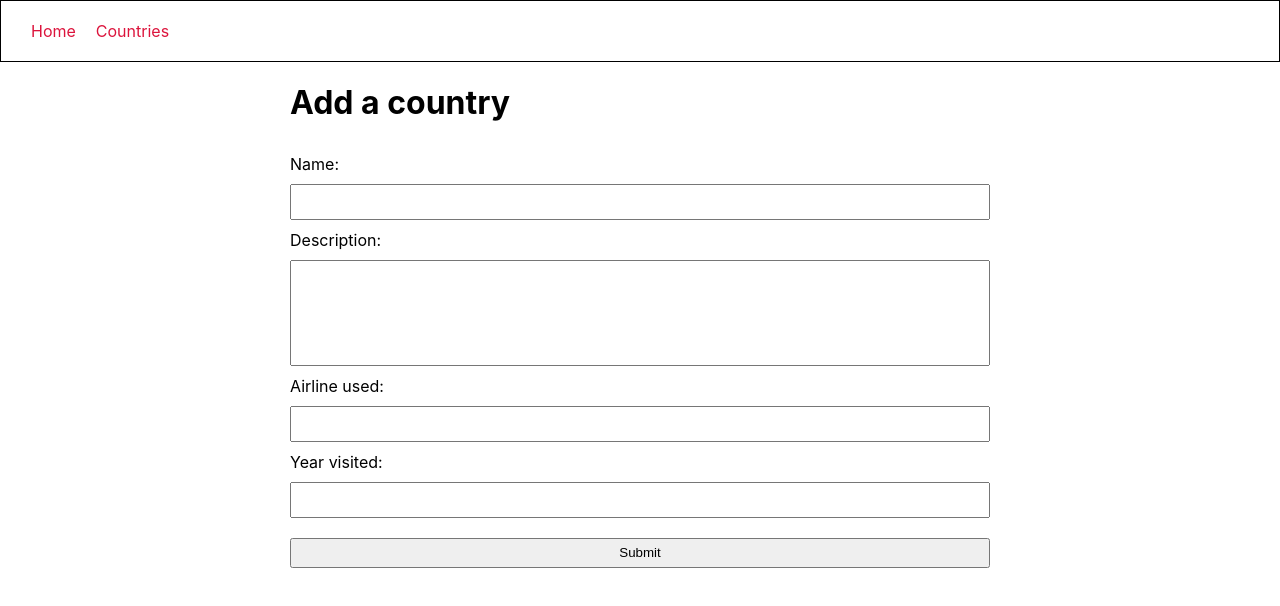
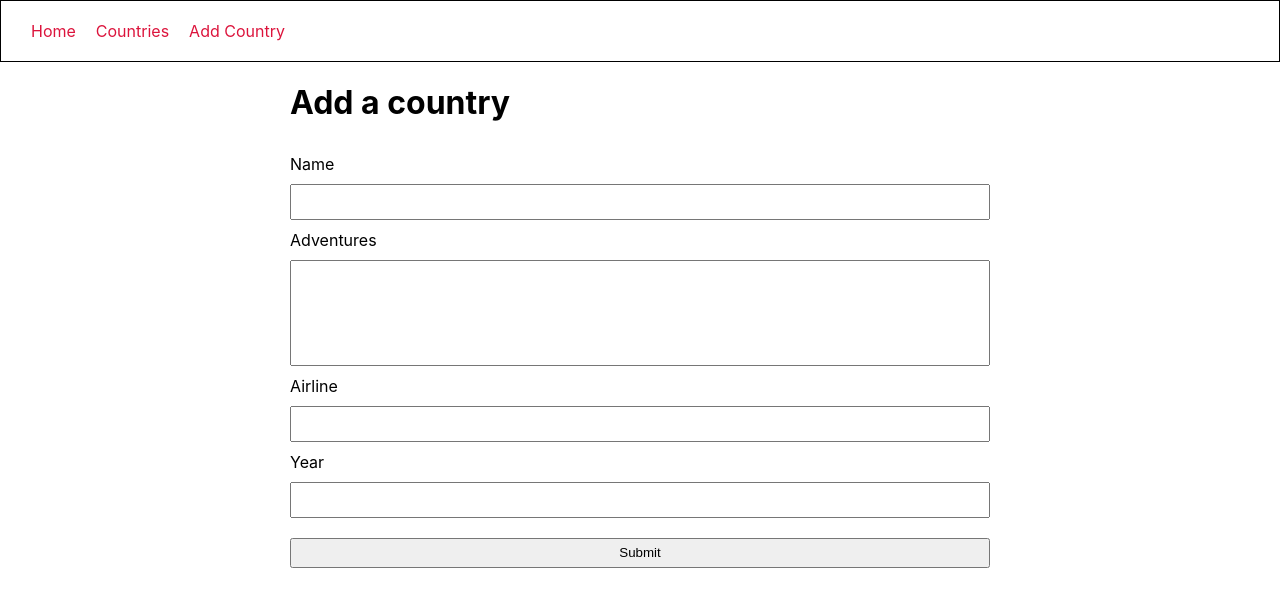
Before and after one commit to Aubyn92/countries_app_client, a React (Create React App) app: page /countries/create in a window 1280 px wide. Shown: the top 606 px of the page. Built offline with nearby package versions, Linux system fonts and the light colour scheme.

Commit message:
Each country given an edit link and its own id. A delete button implemented and moment.js added. Fixed event handlers in edit and create.

```diff
--- a/package.json
+++ b/package.json
@@ -6,6 +6,7 @@
     "@testing-library/jest-dom": "^4.2.4",
     "@testing-library/react": "^9.3.2",
     "@testing-library/user-event": "^7.1.2",
+    "moment": "^2.27.0",
     "react": "^16.13.1",
     "react-dom": "^16.13.1",
     "react-router-dom": "^5.2.0",
--- a/src/components/AddCountry.jsx
+++ b/src/components/AddCountry.jsx
@@ -2,38 +2,57 @@ import React from "react";
 
 class AddCountry extends React.Component {
   onInputChange = (event) => {
+    const key = event.target.id;
     this.setState({
-      [event.target.id]: event.target.value,
+      [key]: event.target.value,
     });
   };
 
   onFormSubmit = async (event) => {
     event.preventDefault();
-    // const body = {
-    //   country: this.state,
-    // };
+    const body = {
+      country: this.state,
+    };
     await fetch("http://localhost:3000/countries", {
       method: "POST",
       headers: {
         "Content-Type": "application/json",
       },
-      body: JSON.stringify(this.state),
+      body: JSON.stringify(body),
     });
     this.props.history.push("/countries");
   };
+
   render() {
     return (
       <div className="container">
-          <h1>Add a country</h1>
-        <form>
-          <label htmlFor="title">Name: </label>
-          <input type="text" name="name" id="name" />
-          <label htmlFor="description">Description: </label>
-          <textarea name="description" id="description"></textarea>
-          <label htmlFor="airline">Airline used: </label>
-          <input type="text" name="airline" id="airline" />
-          <label htmlFor="year">Year visited: </label>
-          <input type="text" name="year" id="year" />
+        <h1>Add a country</h1>
+        <form onSubmit={this.onFormSubmit}>
+          <label htmlFor="name">Name</label>
+          <input
+          type="text"
+          name="name"
+          id="name"
+          onChange={this.onInputChange}
+          />
+          <label htmlFor="description">Adventures</label>
+          <textarea
+          name="description"
+          id="description"
+          onChange={this.onInputChange}
+          ></textarea>
+          <label htmlFor="airline">Airline</label>
+          <input type="text"
+          name="airline"
+          id="airline"
+          onChange={this.onInputChange}
+          />
+          <label htmlFor="year">Year</label>
+          <input type="text"
+          name="year"
+          id="year"
+          onChange={this.onInputChange}
+          />
           <input type="submit" value="Submit" />
         </form>
       </div>
--- a/src/components/App.jsx
+++ b/src/components/App.jsx
@@ -1,11 +1,11 @@
-import React from 'react';
-import { Route, Switch } from 'react-router-dom';
-import Home from './Home';
-import Countries from './Countries';
-import NoMatch from './NoMatch';
+import React from "react";
+import { Route, Switch } from "react-router-dom";
+import Home from "./Home";
+import Countries from "./Countries";
+import NoMatch from "./NoMatch";
 import Navbar from "../shared/Navbar";
-import AddCountry from './AddCountry';
-import EditCountry from './EditCountry';
+import AddCountry from "./AddCountry";
+import EditCountry from "./EditCountry";
 
 class App extends React.Component {
   render() {
@@ -13,10 +13,9 @@ class App extends React.Component {
       <>
         <Navbar />
         <Switch>
-        <Route path="/countries/create" component={AddCountry} />
           <Route exact path="/countries/:id/edit" component={EditCountry} />
-        <Route path="/countries" component={Countries} />
-        <Route exact path="/countries" render={(props) => <Countries {...props} myProp="my prop" />} />
+          <Route exact path="/countries/create" component={AddCountry} />
+          <Route exact path="/countries" component={Countries} />
           <Route exact path="/" component={Home} />
           <Route component={NoMatch} />
         </Switch>
--- a/src/components/Countries.jsx
+++ b/src/components/Countries.jsx
@@ -1,39 +1,50 @@
-import React from 'react'
+import React from "react";
+import { Link } from "react-router-dom";
+import moment from "moment";
 
 class Countries extends React.Component {
-  state = { countries: [] }
+    // initial state
+  state = { countries: [] };
 
   getCountries = async () => {
-    const response = await fetch("http://localhost:3000/countries")
-    const countries = await response.json()
-    this.setState({ countries: countries })
-  }
+    const response = await fetch("http://localhost:3000/countries");
+    const countries = await response.json();
+    this.setState({ countries: countries });
+  };
+
+  deleteCountry = async (id) => {
+    await fetch(`http://localhost:3000/countries/${id}`, {
+      method: "DELETE",
+    });
+    this.getCountries();
+  };
 
   renderCountries = () => {
     return this.state.countries.map((country, index) => {
       return (
-        <div key={index}>
+        <div key={index} className="country">
           <h3>{country.name}</h3>
-          <p>Activities: {country.description}</p>
-          <p>Airline used: {country.airline}</p>
-          <p>Year visited: {country.year}</p>
-          <hr/>
+          <h4>Adventures: </h4><p>{country.description}</p>
+          <h4>Airline: </h4><p>{country.airline}</p>
+          <h4>Year: </h4><p>{country.year}</p>
+          <h5>{moment(country.created_at).startOf("minute").fromNow()}</h5>
+          <div className="edit-delete-container">
+            <Link to={`/countries/${country.id}/edit`}>Edit</Link>
+            <span onClick={() => this.deleteCountry(country.id)}>Delete</span>
+          </div>
+          <hr />
         </div>
-      )
-    })
-  }
+      );
+    });
+  };
 
   async componentDidMount() {
-    this.getCountries()
+    this.getCountries();
   }
 
   render() {
-    return (
-      <div>
-        {this.renderCountries()}
-      </div>
-    )
+    return <div>{this.renderCountries()}</div>;
   }
 }
 
-export default Countries
+export default Countries;
--- a/src/components/EditCountry.jsx
+++ b/src/components/EditCountry.jsx
@@ -1,41 +1,51 @@
 import React from "react";
 
 class EditCountry extends React.Component {
-  state = { name: "", description: "", airline: "", year: "", loading: true, id: this.props.match.params.id };
+  state = {
+    name: "",
+    description: "",
+    airline: "",
+    year: "",
+    loading: true,
+    id: this.props.match.params.id,
+  };
+
   onInputChange = (event) => {
+    const key = event.target.id;
     this.setState({
-      [event.target.id]: event.target.value
-    })
+      [key]: event.target.value,
+    });
   };
 
   onFormSubmit = async (event) => {
     event.preventDefault();
-    const { id, name, description, airline, year } = this.state
+    const { id, name, description, airline, year } = this.state;
     await fetch(`http://localhost:3000/countries/${id}`, {
       method: "PUT",
       headers: {
         "Content-Type": "application/json",
       },
-      body: JSON.stringify({ name, description, airline, year }),
+      body: JSON.stringify({ country: { name, description, airline, year }}),
     });
     this.props.history.push("/countries");
   };
 
   async componentDidMount() {
-    const { id } = this.state
+    const { id } = this.state;
     const response = await fetch(`http://localhost:3000/countries/${id}`);
     const { name, description, airline, year } = await response.json();
     this.setState({ name, description, airline, year, loading: false });
   }
 
   render() {
+    console.log(this.state);
     const { name, description, airline, year, loading } = this.state;
     return (
       !loading && (
         <div className="container">
           <h1>Edit a country</h1>
           <form onSubmit={this.onFormSubmit}>
-            <label htmlFor="name">Name: </label>
+            <label htmlFor="name">Name</label>
             <input
               type="text"
               name="name"
@@ -43,14 +53,14 @@ class EditCountry extends React.Component {
               onChange={this.onInputChange}
               value={name}
             />
-            <label htmlFor="description">Description: </label>
+            <label htmlFor="description">Adventures</label>
             <textarea
-            name="description"
-            id="description"
-            onChange={this.onInputChange}
-            value={description}
+              name="description"
+              id="description"
+              onChange={this.onInputChange}
+              value={description}
             ></textarea>
-            <label htmlFor="airline">Airline used: </label>
+            <label htmlFor="airline">Airline</label>
             <input
               type="text"
               name="airline"
@@ -58,7 +68,7 @@ class EditCountry extends React.Component {
               onChange={this.onInputChange}
               value={airline}
             />
-            <label htmlFor="year">Year visited: </label>
+            <label htmlFor="year">Year</label>
             <input
               type="text"
               name="year"
--- a/src/components/NoMatch.jsx
+++ b/src/components/NoMatch.jsx
@@ -1,9 +1,9 @@
-import React from 'react'
+import React from "react";
 
 class NoMatch extends React.Component {
   render() {
-    return <h1>no match!</h1>
+    return <h1>No match!</h1>;
   }
 }
 
-export default NoMatch
+export default NoMatch;
--- a/src/index.css
+++ b/src/index.css
@@ -44,3 +44,18 @@ form textarea {
   resize: none;
   height: 100px;
 }
+
+.edit-delete-container {
+  margin: 20px 0px;
+}
+
+.edit-delete-container a, span {
+  margin-right: 10px;
+  color: crimson;
+  text-decoration: none;
+  cursor: pointer;
+}
+
+.bookmark {
+  padding: 10px;
+}
--- a/src/shared/Navbar.jsx
+++ b/src/shared/Navbar.jsx
@@ -7,8 +7,8 @@ class NavBar extends React.Component {
       <nav>
         <Link to="/">Home</Link>
         <Link to="/countries">Countries</Link>
+        <Link to="/countries/create">Add Country</Link>
         {/* <Link to="/countries/show">Map</Link> */}
-
       </nav>
     );
   }
```
Also changed, not shown: 1 other file (tests, documents, lock files or other folders). Lines whose indentation alone changed are shown as unchanged.
